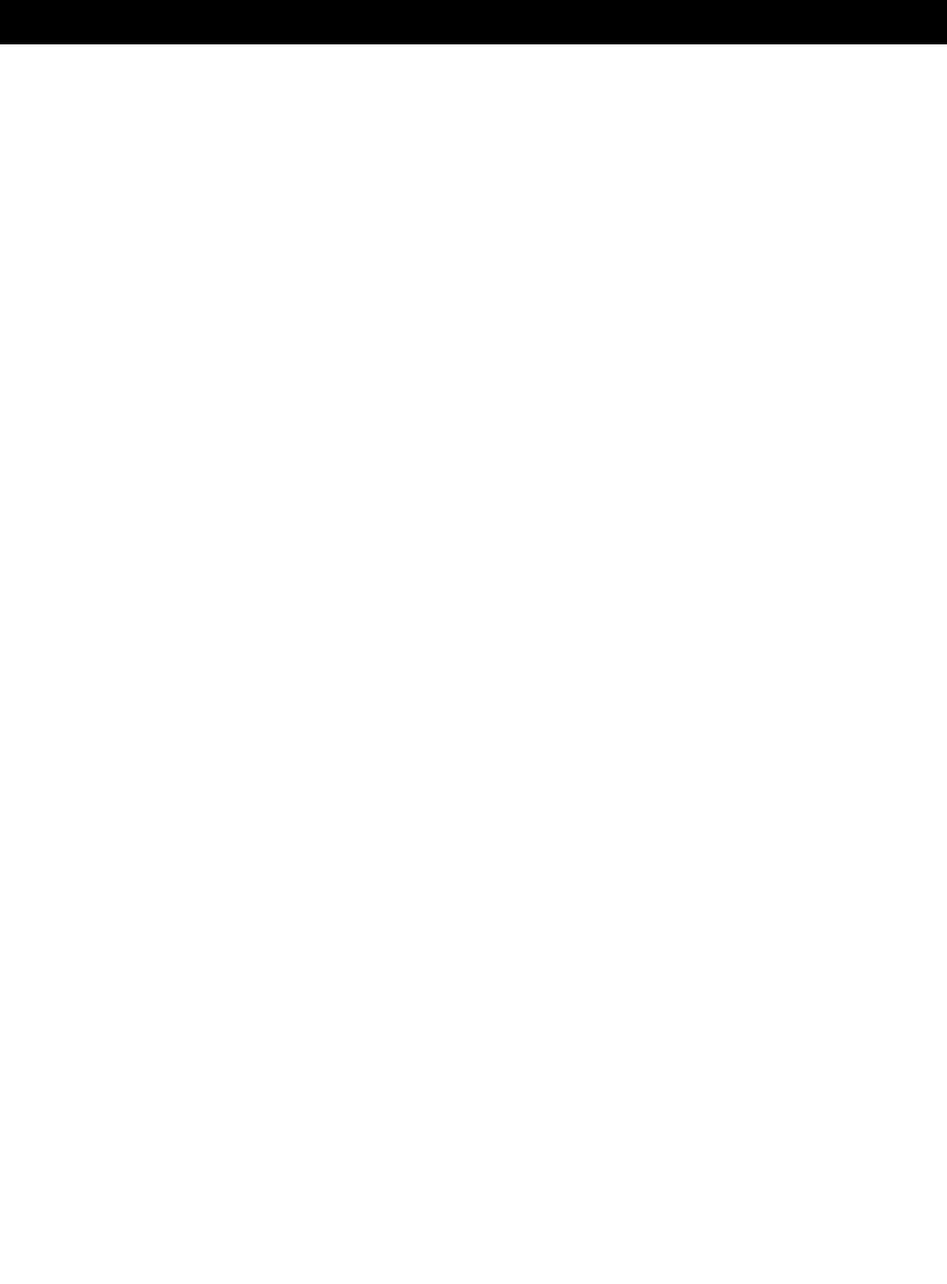
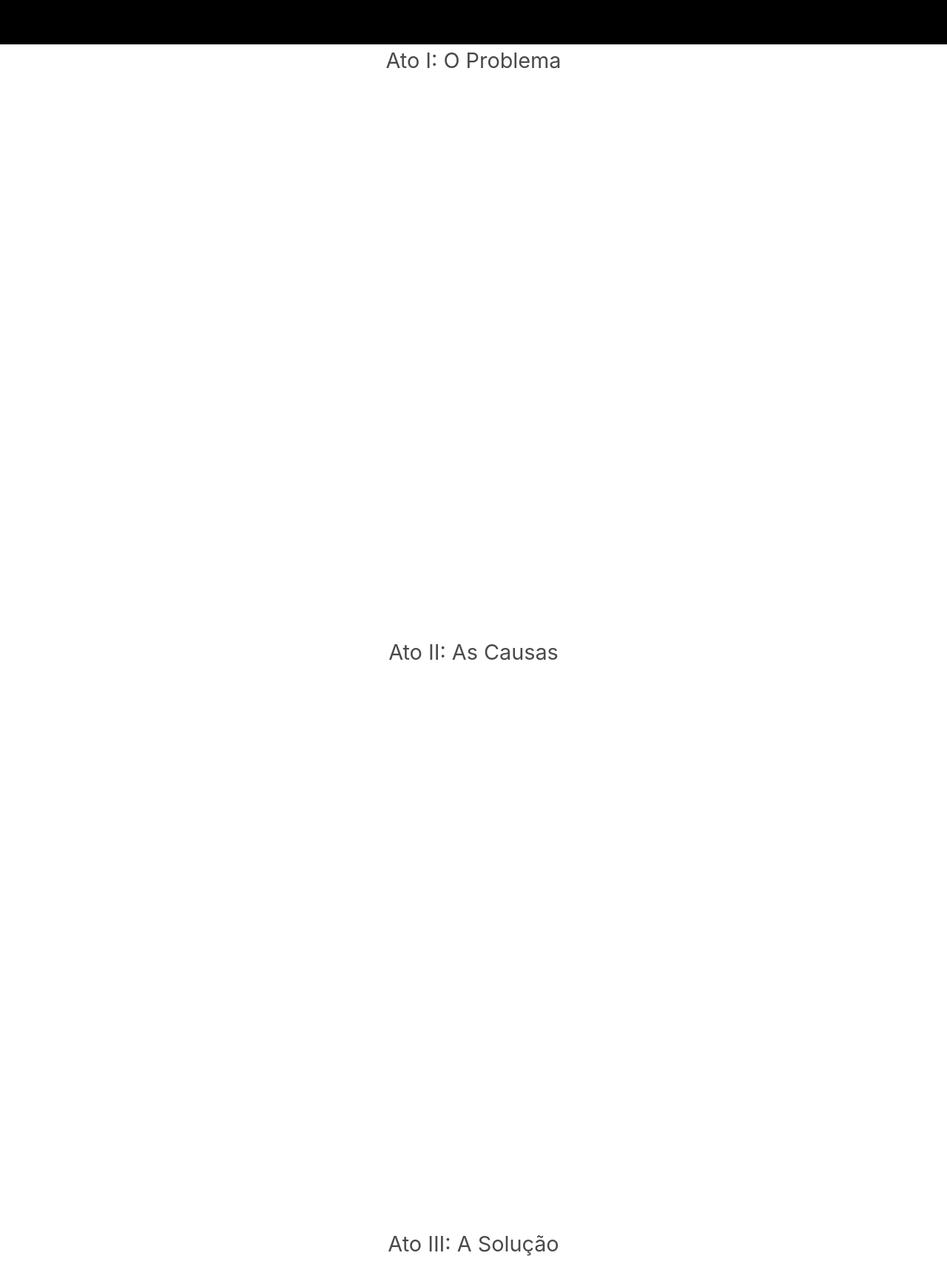
Before and after one commit to fizzy-drinks/reanimar, a Vue app in the folder reanimar/: page /#/ in a window 1280 px wide. Shown: the part 740-2476 px from the top of the page at 74% size. Before the commit the page ends 800 px from the top, so only its background shows below. Built offline with nearby package versions, Linux system fonts and the light colour scheme.

Commit message:
create title screens

```diff
--- a/reanimar/src/components/Home.vue
+++ b/reanimar/src/components/Home.vue
@@ -1,17 +1,26 @@
 <template lang="pug">
 .home
   video-screen
+  title-screen(:title='actOneTitle')
+  title-screen(:title='actTwoTitle')
+  title-screen(:title='actThreeTitle')
 
 </template>
 
 <script>
 import VideoScreen from './VideoScreen'
+import TitleScreen from './TitleScreen'
 import PageScroller from './PageScroller'
 
 export default {
   name: 'Home',
-  components: { VideoScreen },
+  components: { VideoScreen, TitleScreen },
   mixins: [PageScroller],
+  created () {
+    this.actOneTitle = 'Ato I: O Problema'
+    this.actTwoTitle = 'Ato II: As Causas'
+    this.actThreeTitle = 'Ato III: A Solução'
+  },
   mounted () {
     window.addEventListener('keydown', event => {
       if (!event.key.match(/arrow/i)) return
--- /dev/null
+++ b/reanimar/src/components/TitleScreen.vue
@@ -0,0 +1,11 @@
+<template lang='pug'>
+section.screen
+  h2 {{ title }}
+</template>
+
+<script>
+export default {
+  name: 'TitleScreen',
+  props: ['title']
+}
+</script>
```
